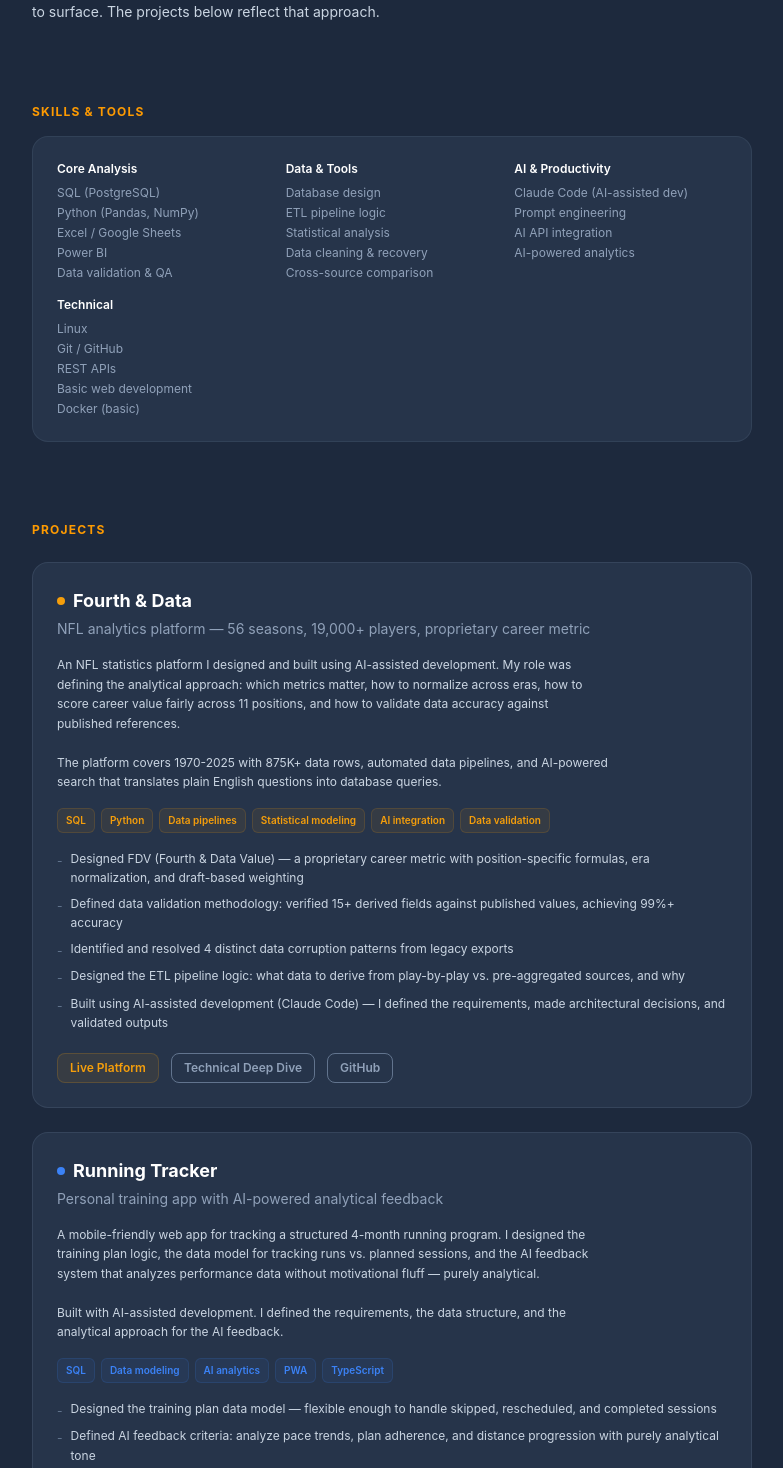
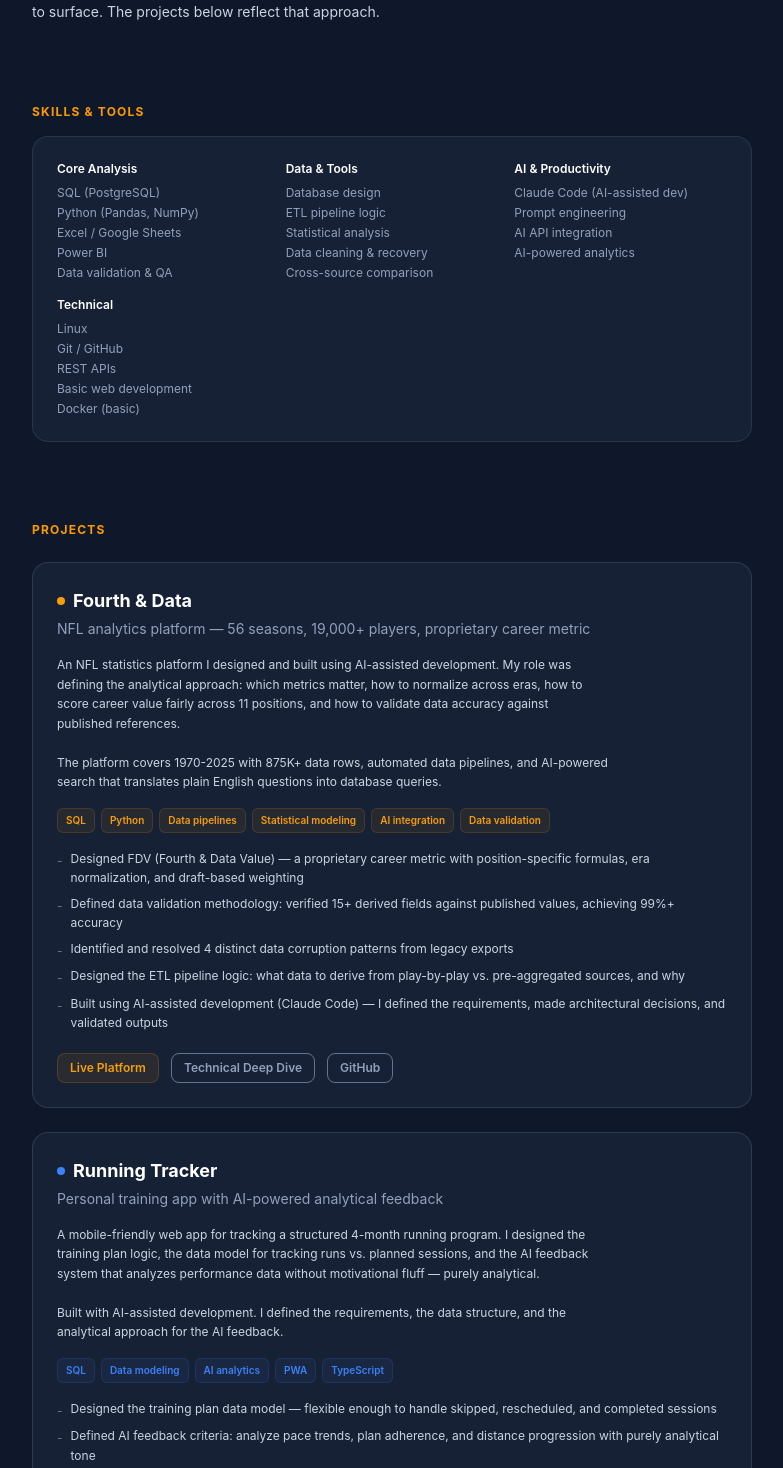
Before and after one commit to yotamfel/portfolio, a React (Vite) app: page / in a window 1280 px wide. Shown: the part 522-1990 px from the top of the page, without its empty margins (248-1031 px from the left). Built offline with nearby package versions, Linux system fonts and the light colour scheme.

Commit message:
Darken: slate-900 bg, slate-800 cards

```diff
--- a/src/App.jsx
+++ b/src/App.jsx
@@ -12,7 +12,7 @@ function Badge({ children, color }) {
 function ProjectCard({ project }) {
   const c = project.color
   return (
-    <div className="bg-slate-700/50 border border-slate-600/50 rounded-2xl p-6 space-y-4 hover:border-slate-500 hover:shadow-md transition-all">
+    <div className="bg-slate-800/60 border border-slate-600/50 rounded-2xl p-6 space-y-4 hover:border-slate-500 hover:shadow-md transition-all">
       <div>
         <div className="flex items-center gap-2 mb-1">
           <div className="w-2 h-2 rounded-full" style={{ background: c }} />
@@ -63,7 +63,7 @@ function ProjectCard({ project }) {
 
 export default function App() {
   return (
-    <div className="min-h-screen bg-slate-800 text-slate-300">
+    <div className="min-h-screen bg-slate-900 text-slate-300">
       <div className="max-w-3xl mx-auto px-6 py-16 space-y-20">
 
         {/* Hero */}
@@ -96,7 +96,7 @@ export default function App() {
         {/* Skills */}
         <section>
           <h2 className="text-xs font-bold uppercase tracking-widest text-amber-500 mb-4">Skills & Tools</h2>
-          <div className="grid grid-cols-2 sm:grid-cols-3 gap-4 bg-slate-700/50 border border-slate-600/40 rounded-2xl p-6">
+          <div className="grid grid-cols-2 sm:grid-cols-3 gap-4 bg-slate-800/60 border border-slate-600/40 rounded-2xl p-6">
             {SKILLS.map(s => (
               <div key={s.category}>
                 <p className="text-white text-xs font-semibold mb-2">{s.category}</p>
```
